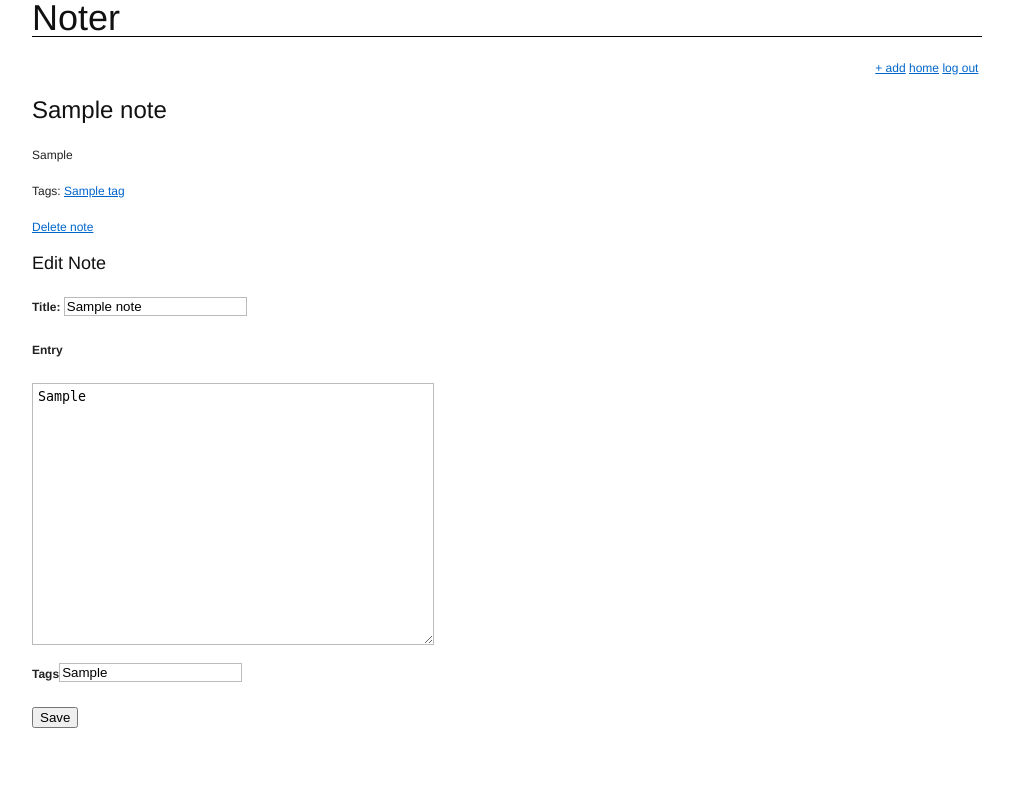
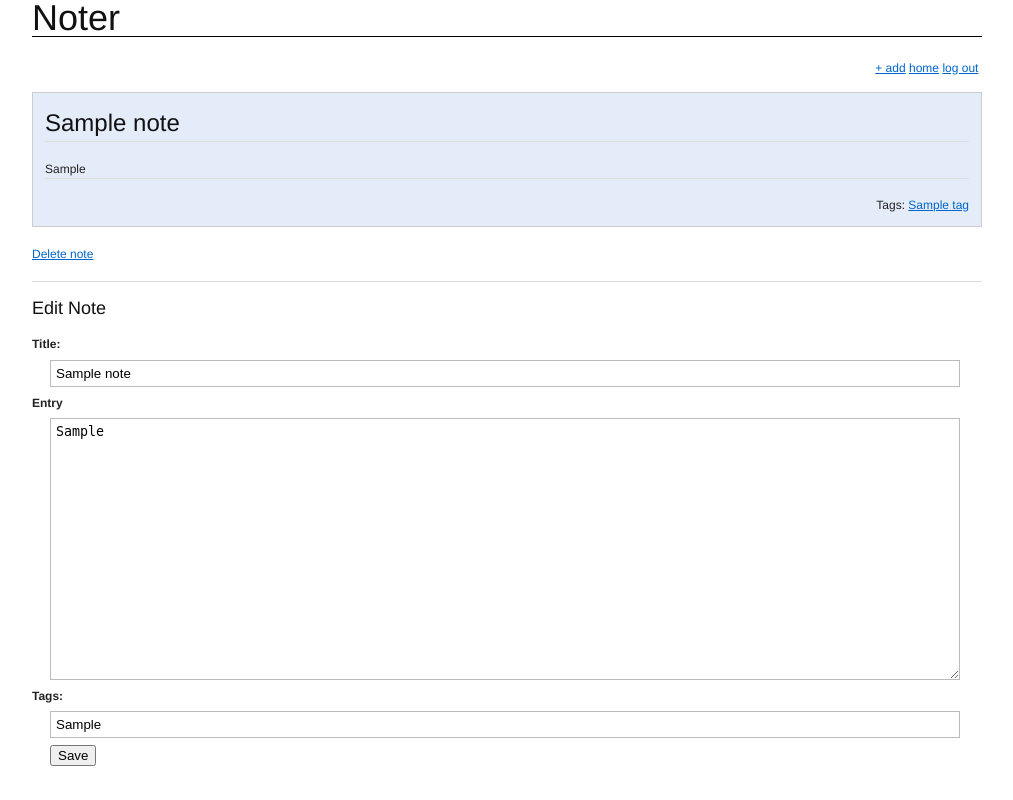
Before and after one commit to jmstaley/Noter, a Flask app: template templates/view_note.html in a window 1280 px wide. Shown: the whole page, without its empty margins (133-1146 px from the left). Run offline with Flask 2, Linux system fonts and the light colour scheme; the visitor is signed in with stand-in values (Sample User, id 1); the template is opened without the code that fills it: most values are stand-ins (such as "Sample title", 1, 10 or a date in 2020).

Commit message:
make styling consistent

```diff
--- a/static/style.css
+++ b/static/style.css
@@ -13,6 +13,29 @@
   padding: 0.5em;
 }
 
+.box {
+  padding: 1em;
+}
+
 .note {
-  background-color: #cccccc;
+  border: 1px solid #cccccc;
 }
+
+pre {
+  background-color: #000000;
+  color: #ffffff;
+  padding: 5px;
+}
+
+p.tags {
+  text-align: right;
+  margin: 0;
+}
+
+div.note h2 {
+  border-bottom: 1px solid #dddddd;
+}
+
+div.note h2 a {
+  text-decoration: none;
+}
--- a/templates/view_note.html
+++ b/templates/view_note.html
@@ -1,22 +1,30 @@
 {% extends "layout.html" %}
 {% block body %}
   {% if session.logged_in %}
+    <div class="note box">
       <h2>{{ note.title }}</h2>
-    <p class="entry">{{ note.html_entry|safe }}</p>
+      <div class="entry">{{ note.html_entry|safe }}</div>
+      <hr />
       <p class="tags">Tags:
         {% if tags %}
           {% for tag in tags %}
             <a href="{{ url_for('view_tags_notes', tag=tag.tag) }}">{{ tag.tag }}</a>{% if not loop.last %},{% endif %}
           {% endfor %}
         {% endif %}</p>
+    </div>
     <p><a href="{{ url_for('remove_note', note_id=note.id) }}">Delete note</a></p>
+    <hr />
     <h3>Edit Note</h3>
     <form action="{{url_for('save_note', note_id=note.id) }}" method="POST">
-      <p><label>Title: </label><input type="text" name="title" value="{{ note.title }}" /></p>
-      <p><label>Entry</lable></p>
-      <textarea name="entry" rows="5" cols="40">{{ note.raw_entry }}</textarea>
-      <p><label>Tags</label><input type="text" name="tags" value="{{ tag_string }}" /></p>
-      <input type="submit" value="Save" />
+      <dl>
+        <dt><label>Title: </label></dt>
+        <dd><input type="text" name="title" class="text span-23 last" value="{{ note.title }}" /></dd>
+        <dt><label>Entry</label></dt>
+        <dd><textarea name="entry" rows="5" cols="40" class="span-23 last">{{ note.raw_entry }}</textarea></dd>
+        <dt><label>Tags:</label></dt>
+        <dd><input type="text" name="tags" class="text span-23 last" value="{{ tag_string }}" /></dd>
+        <dd><input type="submit" value="Save" /></dd>
+      </dl>
     </form>
   {% endif %}
 {% endblock %}
```
Also changed, not shown: templates/add_note.html (+4 -4 lines). Lines whose indentation alone changed are shown as unchanged.
